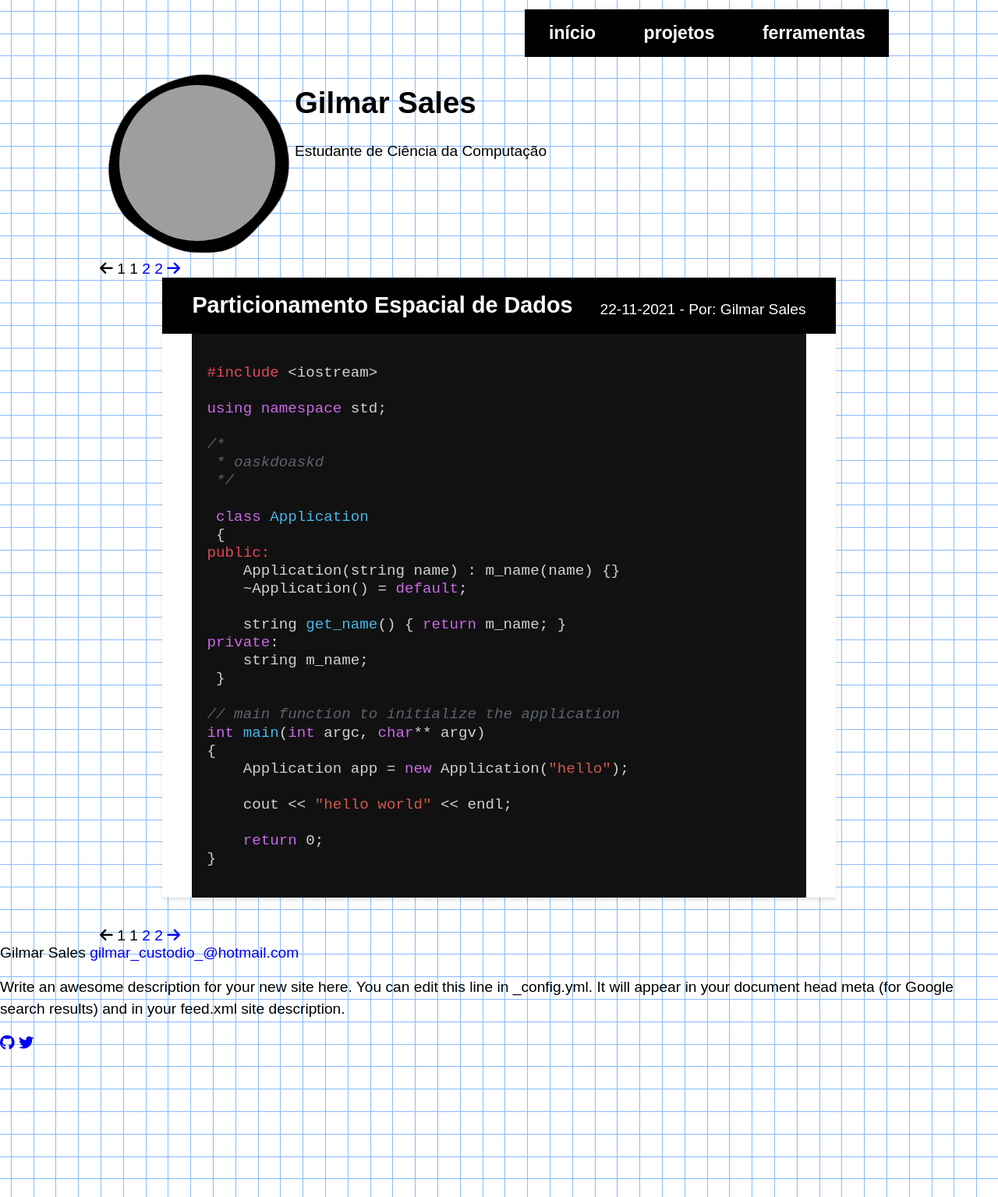
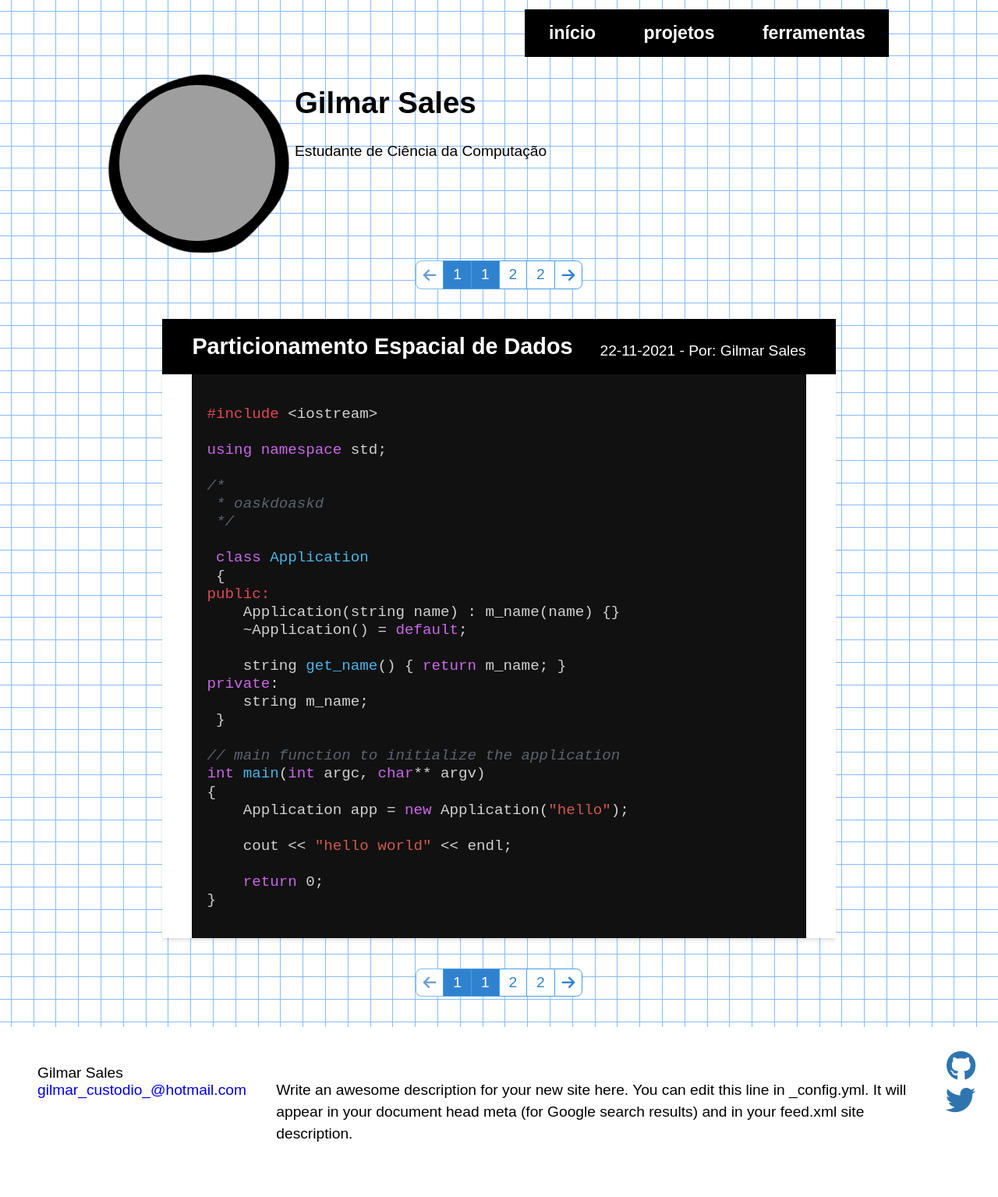
Before and after one commit to gilmar-sales/gilmar-sales.github.io, a Jekyll site: the page built from index.html, in a window 1280 px wide. Shown: the whole page at 78% size. Built offline with Jekyll 4.4.1, drawn with Linux system fonts in a browser that asks for light colours; some web fonts are replaced; the list of posts is cut into pages by our own code; a style sheet for code colours, icons or effects is not loaded; grey boxes are pictures that could not be loaded.

Commit message:
💄 update styles

```diff
--- a/css/highlight-dark.css
+++ b/css/highlight-dark.css
@@ -28,9 +28,8 @@
 }
 
 .s,
-.s2,
-.hljs-addition,
-.hljs-attribute {
+.s1,
+.s2 {
   color: #ce594a;
 }
 
--- a/css/main.css
+++ b/css/main.css
@@ -1,12 +1,6 @@
 @import url("https://fonts.googleapis.com/css2?family=KoHo:ital,wght@0,200;0,300;0,400;0,500;0,600;0,700;1,200;1,300;1,400;1,500;1,600;1,700&display=swap");
 @import url("https://cdn.jsdelivr.net/npm/@xz/fonts@1/serve/cascadia-code.min.css");
 
-body {
-  font-family: "KoHo", sans-serif;
-  background: url(/images/grid.svg);
-  background-size: 1.5rem;
-  margin: 0;
-}
 .nav {
   display: flex;
   justify-content: flex-end;
@@ -101,3 +95,66 @@ body {
   background-color: white;
   padding: 0 2rem;
 }
+
+.site-footer {
+  display: flex;
+  background-color: white;
+  padding: 1.5rem;
+}
+
+.footer-col {
+  display: flex;
+  flex-direction: column;
+  padding: 1rem;
+}
+
+.social-links {
+  display: flex;
+  flex-direction: column;
+  align-items: flex-end;
+  font-size: 2rem;
+}
+
+.social-links i {
+  color: #2e75af;
+}
+
+.pagination {
+  display: flex;
+  margin: 0 auto 2rem;
+  justify-content: center;
+}
+
+.page {
+  width: 1.8rem;
+  height: 1.8rem;
+  display: flex;
+  align-items: center;
+  justify-content: center;
+  background-color: white;
+  color: #3182ce;
+  border-left: #479de4 1px solid;
+  border-top: #479de4 1px solid;
+  border-bottom: #479de4 1px solid;
+  user-select: none;
+}
+
+.previous {
+  border-top-left-radius: 0.4rem;
+  border-bottom-left-radius: 0.4rem;
+}
+
+.next {
+  border-top-right-radius: 0.4rem;
+  border-bottom-right-radius: 0.4rem;
+  border-right: #479de4 1px solid;
+}
+
+.current {
+  background-color: #3182ce;
+  color: white;
+}
+.disabled {
+  color: #6a9fd1;
+  border-color: #84bbe7;
+}
```
